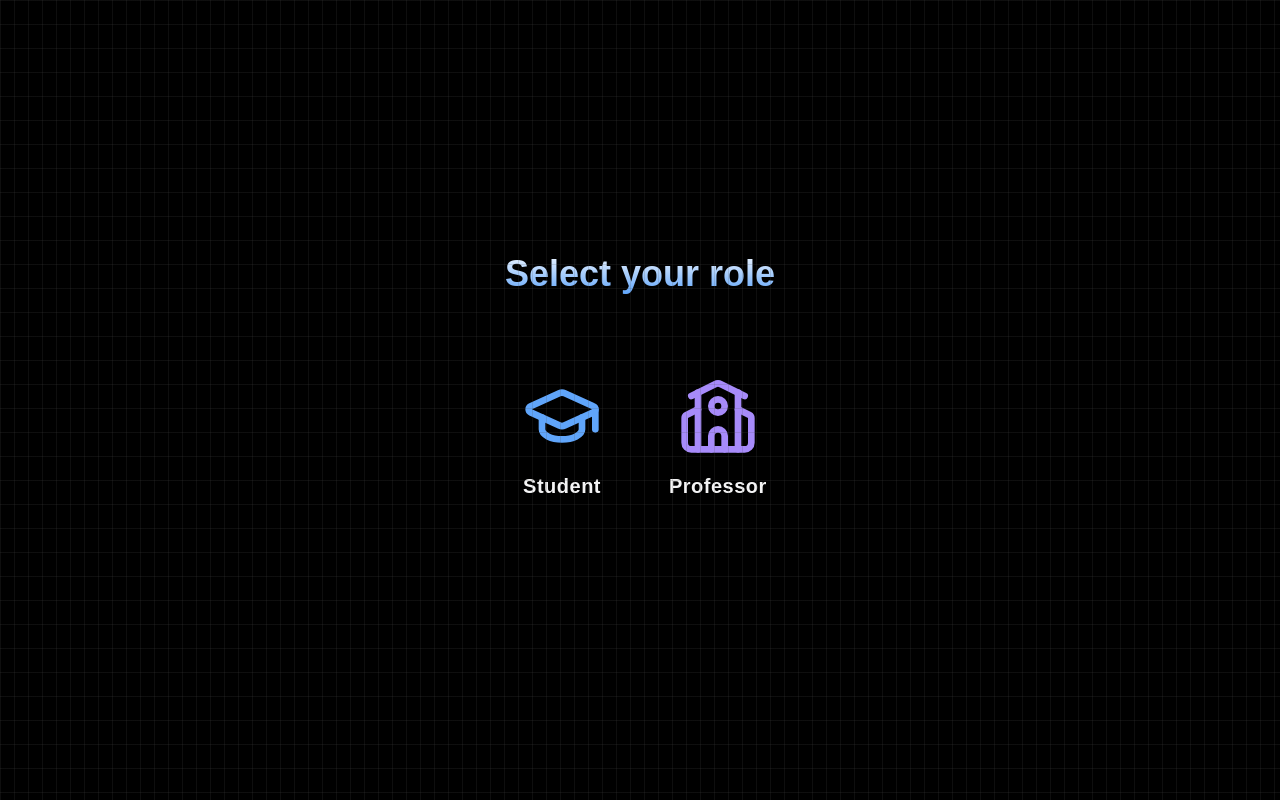
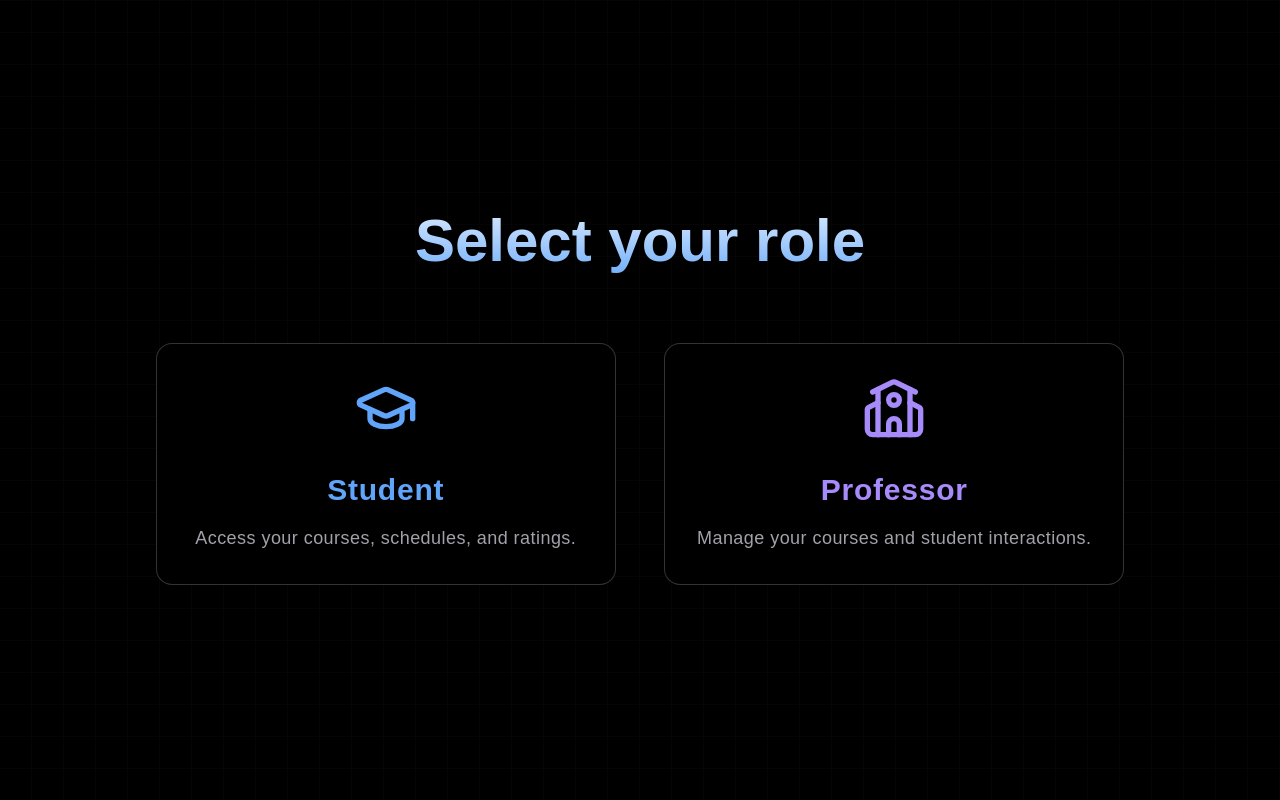
Before and after one commit to datasheng/csc336-teamproject-repo-bigdata, a Next.js app in the folder lernen/: page /selectrole in a window 1280 px wide. Built offline with nearby package versions, Linux system fonts and the light colour scheme.

Commit message:
feat: ui improvements on landing+select role

```diff
--- a/lernen/package.json
+++ b/lernen/package.json
@@ -14,6 +14,7 @@
     "clsx": "^2.1.1",
     "framer-motion": "^11.11.17",
     "lucide-react": "^0.460.0",
+    "mini-svg-data-uri": "^1.4.4",
     "next": "14.2.18",
     "react": "^18",
     "react-dom": "^18",
--- a/lernen/src/app/page.tsx
+++ b/lernen/src/app/page.tsx
@@ -7,11 +7,14 @@ import Link from "next/link";
 export default function Home() {
   return (
     <main className="flex min-h-screen flex-col bg-black text-white">
+
       <div className="relative flex min-h-screen w-full flex-col items-center justify-center overflow-hidden bg-black/[0.96] antialiased bg-grid-white/[0.02]">
+
         <Spotlight
           className="-top-40 right-0 md:right-60 md:-top-20"
           fill="#60A5FA"
         />
+
         <div className="relative z-10 flex w-full max-w-7xl flex-col items-center justify-center px-4">
           {/* <div className="opacity-0 animate-[fadeIn_2s_ease_0.75s_forwards]"> */}
           <BlurFade delay={0.15} inView>
@@ -19,14 +22,18 @@ export default function Home() {
               <BookPlus className="h-12 w-12 text-blue-400"/>
               <h2 className="text-6xl font-bold text-blue-400">Lernen</h2>
             </div>
+
             <h1 className="bg-gradient-to-b from-blue-50 to-blue-400 bg-clip-text py-4 text-center text-2xl font-bold text-transparent md:text-4xl">
               Course Management, <br /> but easier.
             </h1>
+
             <p className="mx-auto mt-4 max-w-lg text-center text-sm text-neutral-300">
               Whether you're a student, or a professor. Lernen makes planning courses
               easier. Join others in achieving and fulfilling their educational goals.
             </p>
+
             <div className="mt-8 flex flex-col items-center justify-center gap-4 sm:flex-row">
+              {/* TODO: redirect to auth when that's connected, but for now redirection to role select is fine. */}
               <Link href="/selectrole">
                 <button className="group relative flex w-48 items-center justify-center overflow-hidden rounded-full bg-blue-500 px-6 py-3 text-sm font-medium text-white transition-all duration-300 ease-out hover:bg-blue-400 hover:scale-105">
                   Get Started
@@ -35,10 +42,10 @@ export default function Home() {
               </Link>
             </div>
           </BlurFade>
-          {/* </div> */}
         </div>
+
       </div>
-      <div className="absolute inset-0 bg-[linear-gradient(to_right,#4f4f4f2e_1px,transparent_1px),linear-gradient(to_bottom,#4f4f4f2e_1px,transparent_1px)] bg-[size:14px_24px]" />
+      {/* <div className="absolute inset-0 bg-[linear-gradient(to_right,#4f4f4f2e_1px,transparent_1px),linear-gradient(to_bottom,#4f4f4f2e_1px,transparent_1px)] bg-[size:14px_24px]" /> */}
     </main>
   );
 }
--- a/lernen/src/app/selectrole/page.tsx
+++ b/lernen/src/app/selectrole/page.tsx
@@ -1,71 +1,51 @@
 "use client";
+
 import { useState } from "react";
-import { AnimatePresence, motion } from "framer-motion";
 import { GraduationCap, School } from "lucide-react";
 import BlurFade from "@/components/ui/blur-fade";
-import React from "react";
-import Link from "next/link";
 import { HoverEffect } from "@/components/ui/card-hover-effect";
 
+{/* TODO : student page.tsx, and prof page.tsx*/}
+
 export default function SelectRole() {
-    const [hoveredIndex, setHoveredIndex] = useState<number | null>(null);
-
   const roles = [
     {
       title: "Student",
+      description: "Access your courses, schedules, and ratings.",
       link: "/student",
       icon: GraduationCap,
-        color: "text-blue-400"
     },
     {
       title: "Professor",
+      description: "Manage your courses and student interactions.",
       link: "/professor",
       icon: School,
-        color: "text-violet-400"
-      }
+    },
   ];
+
+  const items = roles.map((role) => ({
+    title: role.title,
+    description: role.description,
+    link: role.link,
+  }));
 
   return (
     <main className="flex min-h-screen flex-col bg-black text-white">
       <div className="relative flex min-h-screen w-full flex-col items-center justify-center overflow-hidden bg-black/[0.96] antialiased bg-grid-white/[0.02]">
         <BlurFade delay={0.15} inView>
-            <h1 className="bg-gradient-to-b from-blue-50 to-blue-400 bg-clip-text text-center text-4xl font-bold text-transparent mb-12">
+          <h1 className="bg-gradient-to-b from-blue-50 to-blue-400 bg-clip-text py-4 text-center text-4xl font-bold text-transparent md:text-6xl mb-12">
             Select your role
           </h1>
-            <div className="grid grid-cols-1 md:grid-cols-2 gap-6 w-full max-w-4xl px-4">
-              {roles.map((role, idx) => (
-                <Link
-                  href={role.link}
-                  key={role.link}
-                  className="relative group block"
-                  onMouseEnter={() => setHoveredIndex(idx)}
-                  onMouseLeave={() => setHoveredIndex(null)}
-                >
-                  <AnimatePresence>
-                    {hoveredIndex === idx && (
-                      <motion.span
-                        className="absolute inset-0 h-full w-full bg-neutral-200 dark:bg-slate-800/[0.8] block rounded-3xl"
-                        layoutId="hoverBackground"
-                        initial={{ opacity: 0 }}
-                        animate={{ opacity: 1, transition: { duration: 0.15 } }}
-                        exit={{ opacity: 0, transition: { duration: 0.15, delay: 0.2 } }}
+
+          <div className="w-full max-w-5xl px-4">
+            <HoverEffect
+              items={items}
+              className="gap-8"
             />
-                    )}
-                  </AnimatePresence>
-                  <div className="rounded-2xl h-48 w-full p-4 overflow-hidden bg-black border border-transparent dark:border-white/[0.2] group-hover:border-slate-700 relative z-20">
-                    <div className="relative z-50 h-full flex flex-col items-center justify-center">
-                      <role.icon className={`h-20 w-20 ${role.color} mb-4`} />
-                      <h4 className="text-zinc-100 font-bold tracking-wide text-xl">
-                        {role.title}
-                      </h4>
           </div>
-                  </div>
-                </Link>
-              ))}
-            </div>
+
         </BlurFade>
       </div>
-        <div className="absolute inset-0 bg-[linear-gradient(to_right,#4f4f4f2e_1px,transparent_1px),linear-gradient(to_bottom,#4f4f4f2e_1px,transparent_1px)] bg-[size:14px_24px]" />
     </main>
   );
 }
--- a/lernen/src/components/ui/card-hover-effect.tsx
+++ b/lernen/src/components/ui/card-hover-effect.tsx
@@ -2,6 +2,8 @@ import { cn } from "@/lib/utils";
 import { AnimatePresence, motion } from "framer-motion";
 import Link from "next/link";
 import { useState } from "react";
+import { GraduationCap, School } from "lucide-react";
+import React from "react";
 
 export const HoverEffect = ({
   items,
@@ -16,10 +18,15 @@ export const HoverEffect = ({
 }) => {
   let [hoveredIndex, setHoveredIndex] = useState<number | null>(null);
 
+  const icons = {
+    Student: GraduationCap,
+    Professor: School,
+  };
+
   return (
     <div
       className={cn(
-        "grid grid-cols-1 md:grid-cols-2  lg:grid-cols-2  py-10",
+        "grid grid-cols-1 md:grid-cols-2 gap-4",
         className
       )}
     >
@@ -27,14 +34,14 @@ export const HoverEffect = ({
         <Link
           href={item?.link}
           key={item?.link}
-          className="relative group  block p-2 h-full w-full"
+          className="relative group block p-2 h-full w-full"
           onMouseEnter={() => setHoveredIndex(idx)}
           onMouseLeave={() => setHoveredIndex(null)}
         >
           <AnimatePresence>
             {hoveredIndex === idx && (
               <motion.span
-                className="absolute inset-0 h-full w-full bg-neutral-200 dark:bg-slate-800/[0.8] block  rounded-3xl"
+                className="absolute inset-0 h-full w-full bg-slate-800/[0.8] block rounded-3xl"
                 layoutId="hoverBackground"
                 initial={{ opacity: 0 }}
                 animate={{
@@ -48,9 +55,27 @@ export const HoverEffect = ({
               />
             )}
           </AnimatePresence>
+
           <Card>
-            <CardTitle>{item.title}</CardTitle>
-            <CardDescription>{item.description}</CardDescription>
+            <div className="flex flex-col items-center justify-center text-center">
+              {icons[item.title as keyof typeof icons] && (
+                <div className={`mb-4 ${
+                  item.title === "Student" ? "text-blue-400" : "text-violet-400"
+                }`}>
+                  {React.createElement(icons[item.title as keyof typeof icons], { size: 64 })}
+                </div>
+              )}
+
+              <CardTitle className={`text-3xl ${
+                item.title === "Student" ? "text-blue-400" : "text-violet-400"
+              }`}>
+                {item.title}
+              </CardTitle>
+
+              <CardDescription className="text-lg">
+                {item.description}
+              </CardDescription>
+            </div>
           </Card>
         </Link>
       ))}
@@ -68,16 +93,17 @@ export const Card = ({
   return (
     <div
       className={cn(
-        "rounded-2xl h-full w-full p-4 overflow-hidden bg-black border border-transparent dark:border-white/[0.2] group-hover:border-slate-700 relative z-20",
+        "rounded-2xl h-full w-full p-8 overflow-hidden bg-black border border-white/[0.2] group-hover:border-slate-700 relative z-20 transition-all duration-300",
         className
       )}
     >
       <div className="relative z-50">
-        <div className="p-4">{children}</div>
+        {children}
       </div>
     </div>
   );
 };
+
 export const CardTitle = ({
   className,
   children,
@@ -86,11 +112,12 @@ export const CardTitle = ({
   children: React.ReactNode;
 }) => {
   return (
-    <h4 className={cn("text-zinc-100 font-bold tracking-wide mt-4", className)}>
+    <h4 className={cn("font-bold tracking-wide mt-4", className)}>
       {children}
     </h4>
   );
 };
+
 export const CardDescription = ({
   className,
   children,
@@ -101,7 +128,7 @@ export const CardDescription = ({
   return (
     <p
       className={cn(
-        "mt-8 text-zinc-400 tracking-wide leading-relaxed text-sm",
+        "mt-4 text-zinc-400 tracking-wide leading-relaxed",
         className
       )}
     >
--- a/lernen/tailwind.config.ts
+++ b/lernen/tailwind.config.ts
@@ -1,4 +1,11 @@
 import type { Config } from "tailwindcss";
+
+const svgToDataUri = require("mini-svg-data-uri");
+
+const colors = require("tailwindcss/colors");
+const {
+  default: flattenColorPalette,
+} = require("tailwindcss/lib/util/flattenColorPalette");
 
 const config: Config = {
   content: [
@@ -77,6 +84,29 @@ const config: Config = {
   		}
   	}
   },
-  plugins: [require("tailwindcss-animate")],
+  plugins: [require("tailwindcss-animate"),
+    function ({ matchUtilities, theme }: any) {
+      matchUtilities(
+        {
+          "bg-grid": (value: any) => ({
+            backgroundImage: `url("${svgToDataUri(
+              `<svg xmlns="http://www.w3.org/2000/svg" viewBox="0 0 32 32" width="32" height="32" fill="none" stroke="${value}"><path d="M0 .5H31.5V32"/></svg>`
+            )}")`,
+          }),
+          "bg-grid-small": (value: any) => ({
+            backgroundImage: `url("${svgToDataUri(
+              `<svg xmlns="http://www.w3.org/2000/svg" viewBox="0 0 32 32" width="8" height="8" fill="none" stroke="${value}"><path d="M0 .5H31.5V32"/></svg>`
+            )}")`,
+          }),
+          "bg-dot": (value: any) => ({
+            backgroundImage: `url("${svgToDataUri(
+              `<svg xmlns="http://www.w3.org/2000/svg" viewBox="0 0 32 32" width="16" height="16" fill="none"><circle fill="${value}" id="pattern-circle" cx="10" cy="10" r="1.6257413380501518"></circle></svg>`
+            )}")`,
+          }),
+        },
+        { values: flattenColorPalette(theme("backgroundColor")), type: "color" }
+      );
+    },
+  ],
 };
 export default config;
```
Also changed, not shown: 1 other file (tests, documents, lock files or other folders). Lines whose indentation alone changed are shown as unchanged.
